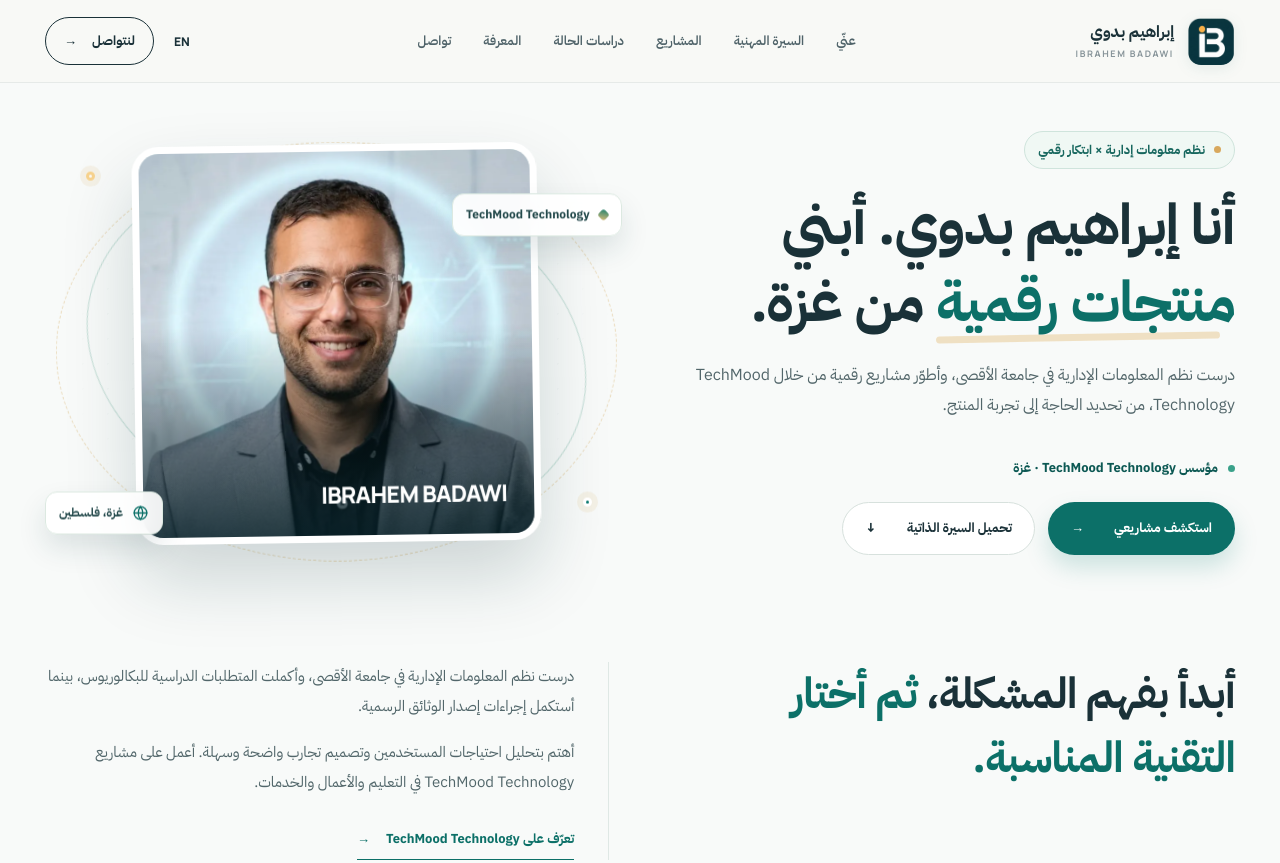
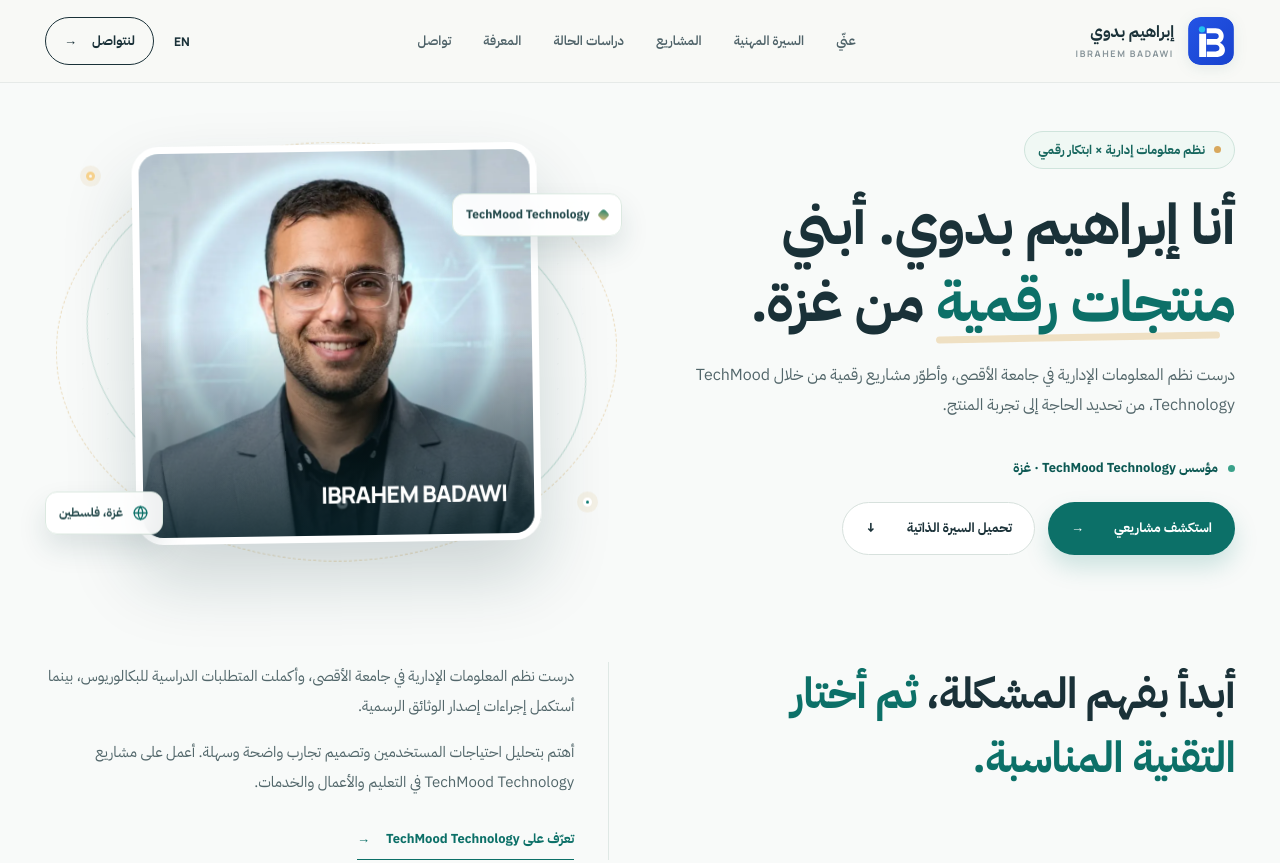
Before and after one commit to IbrahemJBadawi/Personal-WebSite, a plain HTML site: page ibrahim-badawi-platform/index.html in a window 1280 px wide. Shown: the top 863 px of the page. Drawn offline with Linux system fonts and the light colour scheme.

Commit message:
Refresh MentorMood case study and TechMood blue identity

```diff
--- a/ibrahim-badawi-platform/index.html
+++ b/ibrahim-badawi-platform/index.html
@@ -3,7 +3,7 @@
   <head>
     <meta charset="utf-8" />
     <meta name="viewport" content="width=device-width, initial-scale=1" />
-    <meta name="theme-color" content="#f8faf9" />
+    <meta name="theme-color" content="#2454e5" />
     <meta name="description" content="إبراهيم بدوي، متخصص في نظم المعلومات الإدارية ومؤسس TechMood Technology. تعرّف إلى خبرته ومشاريعه." />
     <meta property="og:title" content="إبراهيم بدوي | نظم المعلومات والابتكار الرقمي" />
     <meta property="og:description" content="إبراهيم بدوي، نظم المعلومات الإدارية وتطوير المنتجات الرقمية." />
@@ -12,7 +12,7 @@
     <meta name="robots" content="index,follow" />
     <link rel="canonical" href="https://ibrahem-badawi-platform.vercel.app/" />
     <script type="application/ld+json">{"@context":"https://schema.org","@type":"Person","name":"Ibrahem Badawi","alternateName":"إبراهيم بدوي","url":"https://ibrahem-badawi-platform.vercel.app/","image":"https://ibrahem-badawi-platform.vercel.app/profile.webp","description":"Management Information Systems, digital product development, TechMood Technology initiatives","sameAs":["https://github.com/ibrahemjbadawi","https://www.linkedin.com/in/ibrahemjbadawi/","https://techmood-technology-corporate.vercel.app/"]}</script>
-    <link rel="icon" type="image/png" href="./favicon.png" />
+    <link rel="icon" type="image/svg+xml" href="./ib-mark-blue.svg" />
     <title>إبراهيم بدوي | نظم المعلومات والابتكار الرقمي</title>
     <link rel="preconnect" href="https://fonts.googleapis.com" />
     <link rel="preconnect" href="https://fonts.gstatic.com" crossorigin />
@@ -41,7 +41,7 @@
     <header class="site-header">
       <div class="container header-inner">
         <a class="brand" href="#top" aria-label="العودة إلى الرئيسية">
-          <img class="brand-logo" src="./ib-mark.webp" alt="شعار Ibrahem Badawi" width="48" height="48" />
+          <img class="brand-logo" src="./ib-mark-blue.svg" alt="شعار Ibrahem Badawi" width="48" height="48" />
           <span class="brand-copy"><strong data-i18n="name">إبراهيم بدوي</strong><small>IBRAHEM BADAWI</small></span>
         </a>
         <nav class="nav" id="main-nav" aria-label="التنقل الرئيسي">
@@ -172,7 +172,7 @@
         <div class="container">
           <div class="section-header case-header"><div><h2 id="cases-title" data-i18n="casesTitle">كيف بدأت هذه المشاريع؟</h2></div><a href="https://github.com/IbrahemJBadawi" target="_blank" rel="noopener noreferrer" class="text-link"><span data-i18n="sourceProfile">الملف على GitHub</span><span aria-hidden="true">→</span></a></div>
           <div class="case-list">
-            <article class="case-card"><div class="case-index"><span>EDTECH / 01</span><strong>CodeMood</strong><span class="case-color code-color"></span></div><div class="case-details"><div><span class="case-label" data-i18n="caseProblem">المشكلة</span><p data-i18n="caseCodeProblem">تعليم البرمجة للمبتدئين يحتاج تجربة قصيرة ومشجعة تستمر مع المتعلم بدل الاكتفاء بمحتوى طويل.</p></div><div><span class="case-label" data-i18n="caseApproach">نهج الحل</span><p data-i18n="caseCodeApproach">تصوّر لمسارات متدرجة، تحديات تفاعلية، نقاط وإنجازات، مع اهتمام بالأولوية العربية وتجربة الهاتف.</p></div><div class="case-actions"><span class="case-stage" data-i18n="caseStage">نموذج منشور قيد التطوير</span><a href="https://codemood.vercel.app/" target="_blank" rel="noopener noreferrer" data-i18n="visitCase">استعراض المنتج →</a></div></div></article>
+            <article class="case-card"><div class="case-index"><span>LEARNING / 01</span><strong>MentorMood</strong><span class="case-color mentor-color"></span></div><div class="case-details"><div><span class="case-label" data-i18n="caseProblem">المشكلة</span><p data-i18n="caseMentorProblem">يصعب على كثير من المتعلمين اختيار مسار مهني واضح وربط ما يتعلمونه بالتطبيق العملي والإرشاد المناسب.</p></div><div><span class="case-label" data-i18n="caseApproach">نهج الحل</span><p data-i18n="caseMentorApproach">تجربة تجمع مسارات التعلّم وجلسات الإرشاد والمشاريع التطبيقية، ليتقدم المتعلم خطوة بخطوة من المعرفة إلى المهارة.</p></div><div class="case-actions"><span class="case-stage" data-i18n="caseStage">نموذج منشور قيد التطوير</span><a href="https://mentormood.vercel.app/" target="_blank" rel="noopener noreferrer" data-i18n="visitCase">استعراض المنتج →</a></div></div></article>
             <article class="case-card"><div class="case-index"><span>SAAS / 02</span><strong>GrowthMood</strong><span class="case-color growth-color"></span></div><div class="case-details"><div><span class="case-label" data-i18n="caseProblem">المشكلة</span><p data-i18n="caseGrowthProblem">تتوزع سجلات مراكز التدريب بين التسجيل والحضور والجداول والتقارير، ما يجعل متابعة العمليات أصعب.</p></div><div><span class="case-label" data-i18n="caseApproach">نهج الحل</span><p data-i18n="caseGrowthApproach">تنظيم الوظائف حسب أدوار المركز والمدرب والمتدرب، وتصميم تدفقات لإدارة الدورات والاشتراكات والمتابعة.</p></div><div class="case-actions"><span class="case-stage" data-i18n="caseStage">نموذج منشور قيد التطوير</span><a href="https://growthmood.vercel.app/" target="_blank" rel="noopener noreferrer" data-i18n="visitCase">استعراض المنتج →</a></div></div></article>
             <article class="case-card"><div class="case-index"><span>IMPACT / 03</span><strong>ImpactMood</strong><span class="case-color impact-color"></span></div><div class="case-details"><div><span class="case-label" data-i18n="caseProblem">المشكلة</span><p data-i18n="caseImpactProblem">تحتاج المبادرات التطوعية طريقة تجمع الفرص والمشاركين ومتابعة الأثر ضمن تجربة واحدة.</p></div><div><span class="case-label" data-i18n="caseApproach">نهج الحل</span><p data-i18n="caseImpactApproach">تصميم فكرة مجتمع متطوعين مع أدوات للمؤسسات ونظام تحفيز بالنقاط والمستويات، مع فصل الأدوار بوضوح.</p></div><div class="case-actions"><span class="case-stage" data-i18n="caseStage">نموذج منشور قيد التطوير</span><a href="https://impactmood.vercel.app/" target="_blank" rel="noopener noreferrer" data-i18n="visitCase">استعراض المنتج →</a></div></div></article>
           </div>
@@ -225,7 +225,7 @@
       </section>
     </main>
 
-    <footer class="footer"><div class="container footer-inner"><a href="#top" class="footer-brand" aria-label="العودة إلى الرئيسية"><img class="footer-logo" src="./ib-mark.webp" alt="شعار Ibrahem Badawi" width="40" height="40" /></a><span data-i18n="footerText">إبراهيم بدوي — معرفة تُلهم، وتقنية تصنع أثرًا.</span><div class="footer-end"><span>© <span id="year">2026</span></span><a href="#top" data-i18n="backTop">للأعلى ↑</a></div></div></footer>
+    <footer class="footer"><div class="container footer-inner"><a href="#top" class="footer-brand" aria-label="العودة إلى الرئيسية"><img class="footer-logo" src="./ib-mark-blue.svg" alt="شعار Ibrahem Badawi" width="40" height="40" /></a><span data-i18n="footerText">إبراهيم بدوي — معرفة تُلهم، وتقنية تصنع أثرًا.</span><div class="footer-end"><span>© <span id="year">2026</span></span><a href="#top" data-i18n="backTop">للأعلى ↑</a></div></div></footer>
 
     <dialog id="article-dialog" class="article-dialog" aria-labelledby="dialog-title"><div class="dialog-body"><button type="button" id="close-dialog" class="dialog-close" aria-label="إغلاق">×</button><div class="dialog-kicker" id="dialog-category"></div><h2 id="dialog-title"></h2><div id="dialog-content" class="dialog-content"></div><div class="dialog-footer"><button type="button" id="dialog-done" data-i18n="doneReading">العودة للمكتبة ←</button></div></div></dialog>
   </body>
```
